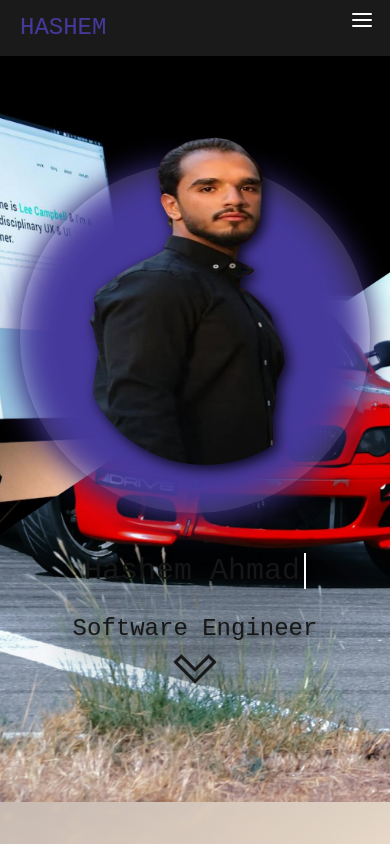
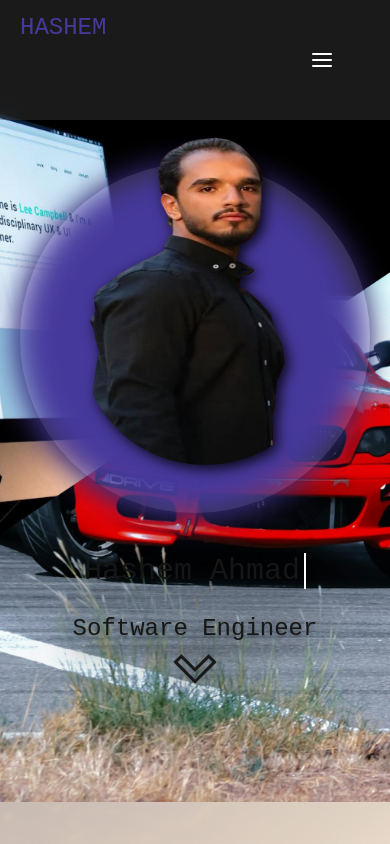
Before and after one commit to hashem-ahmad/HashemProtfolio, a Next.js app: page / in a window 390 px wide. Shown: the top 844 px of the page. Built offline with nearby package versions, Linux system fonts and the light colour scheme.

Commit message:
Update navbar.tsx

```diff
--- a/components/navbar.tsx
+++ b/components/navbar.tsx
@@ -82,7 +82,7 @@ export default function Navbar() {
           })}
         </div>
         <button
-          className="md:hidden text-2xl text-white h-740px"
+          className="md:hidden text-2xl text-white h-740px p-10"
           onClick={() => setIsOpen(!isOpen)}
         >
           {isOpen ? <FiX /> : <FiMenu />}
```
